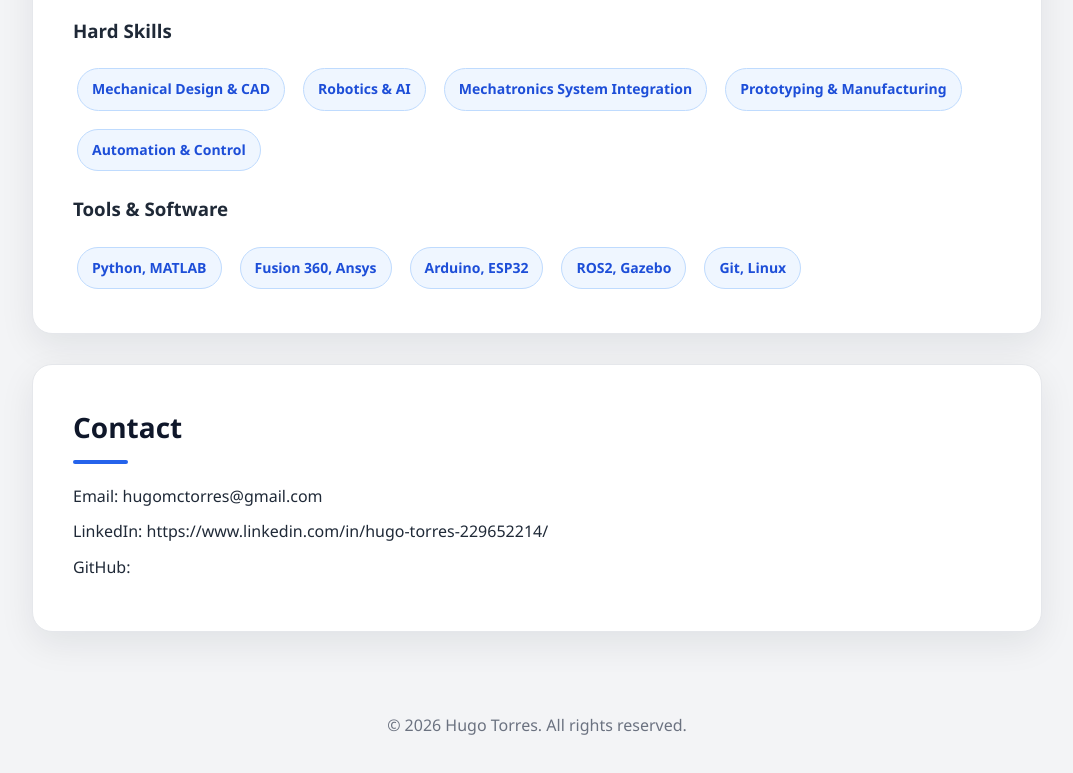
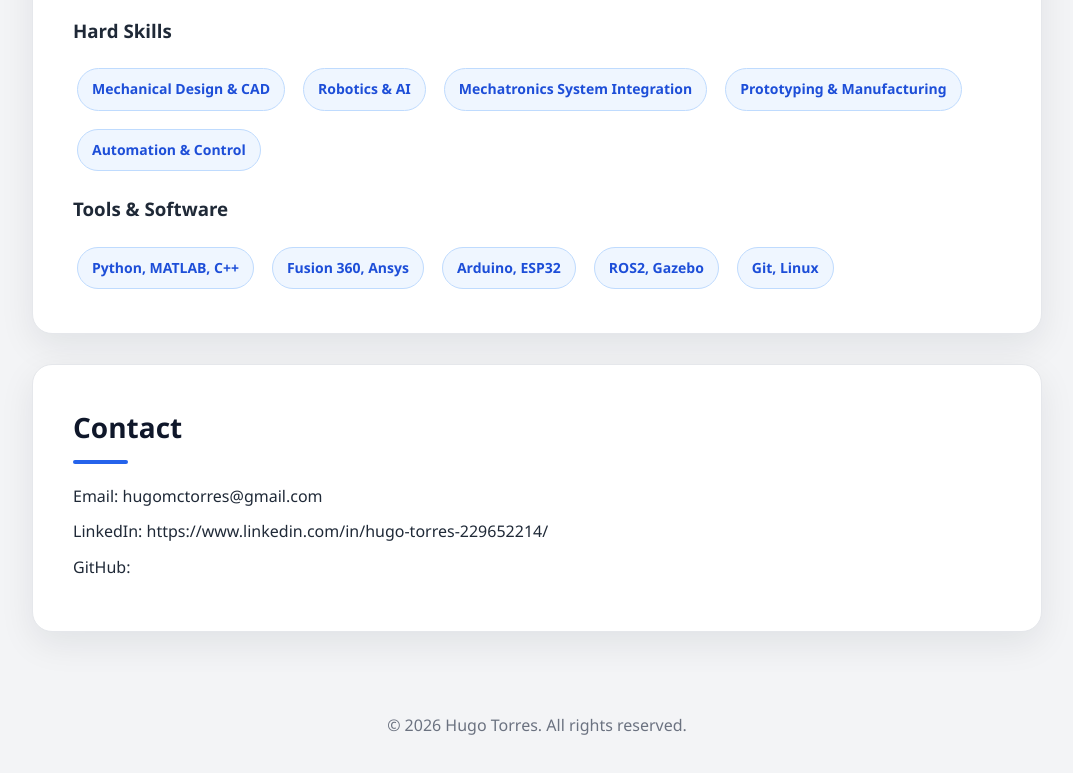
Before and after one commit to hugotorres08/hugotorres08.github.io, a plain HTML site: page index.html in a window 1280 px wide. Shown: the part 2485-3258 px from the top of the page, without its empty margins (103-1176 px from the left). Drawn offline with Linux system fonts and the light colour scheme.

Commit message:
Add C++ to tools and software list

```diff
--- a/index.html
+++ b/index.html
@@ -496,7 +496,7 @@
 
       <h3>Tools & Software</h3>
       <div class="skills">
-        <span>Python, MATLAB</span>
+        <span>Python, MATLAB, C++</span>
         <span>Fusion 360, Ansys</span>
         <span>Arduino, ESP32</span>
         <span>ROS2, Gazebo</span>
```
